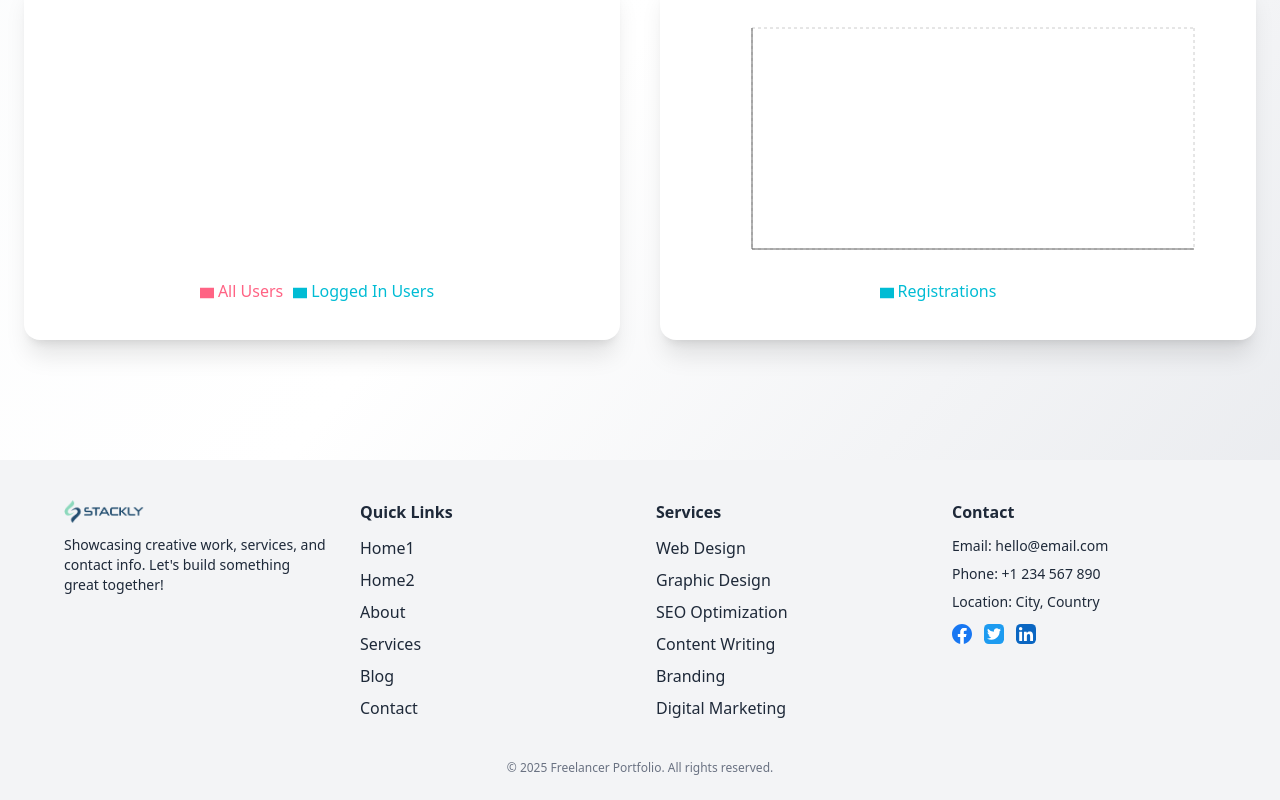
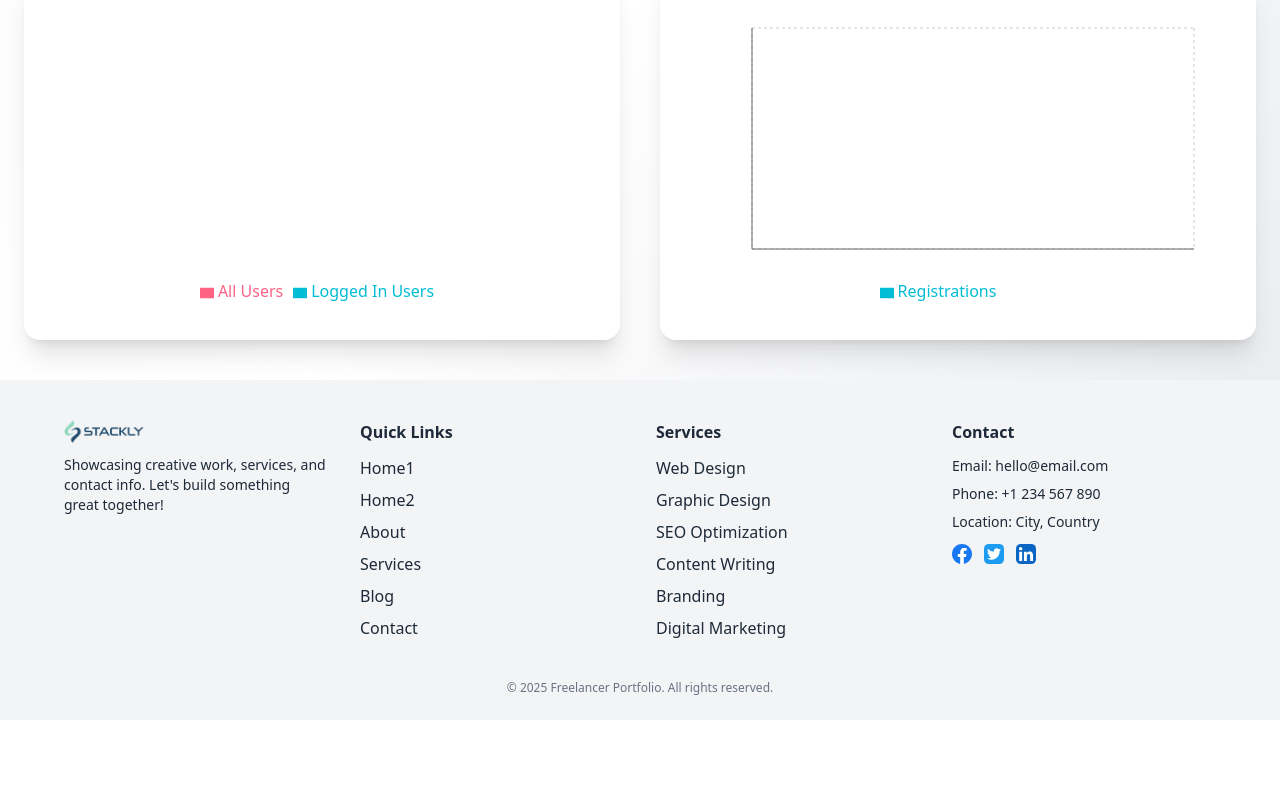
Before and after one commit to Ramesh-Bojanapu-1011/site49, a Next.js app: page /admin-dashbord in a window 1280 px wide. Shown: the part 720-1520 px from the top of the page. After the commit the page ends 1440 px from the top, so only its background shows below. Built offline with nearby package versions, Linux system fonts and the light colour scheme.

Commit message:
Remove empty Bar Chart section from AdminDashboard layout

```diff
--- a/pages/admin-dashbord.tsx
+++ b/pages/admin-dashbord.tsx
@@ -193,7 +193,11 @@ const AdminDashboard = () => {
               {t("adminDashboard.registrationsTitle")}
             </h2>
             <div className="bg-white dark:bg-gray-900 rounded-2xl shadow-xl p-8 flex flex-col items-center">
-              <ResponsiveContainer className={'text-[#00bcd4]'} width="100%" height={300}>
+              <ResponsiveContainer
+                className={"text-[#00bcd4]"}
+                width="100%"
+                height={300}
+              >
                 <BarChart
                   data={barData}
                   margin={{ top: 20, right: 30, left: 0, bottom: 5 }}
@@ -206,7 +210,6 @@ const AdminDashboard = () => {
                   <Bar
                     dataKey="count"
                     fill="#00bcd4"
-
                     name={t("adminDashboard.bar.registrations")}
                   />
                 </BarChart>
@@ -214,8 +217,7 @@ const AdminDashboard = () => {
             </div>
           </div>
         </section>
-        {/* Bar Chart Section: Weekly Registrations */}
-        <section className="py-10 px-6 mx-auto w-full"></section>
+
         <Footer />
       </main>
     </>
```
